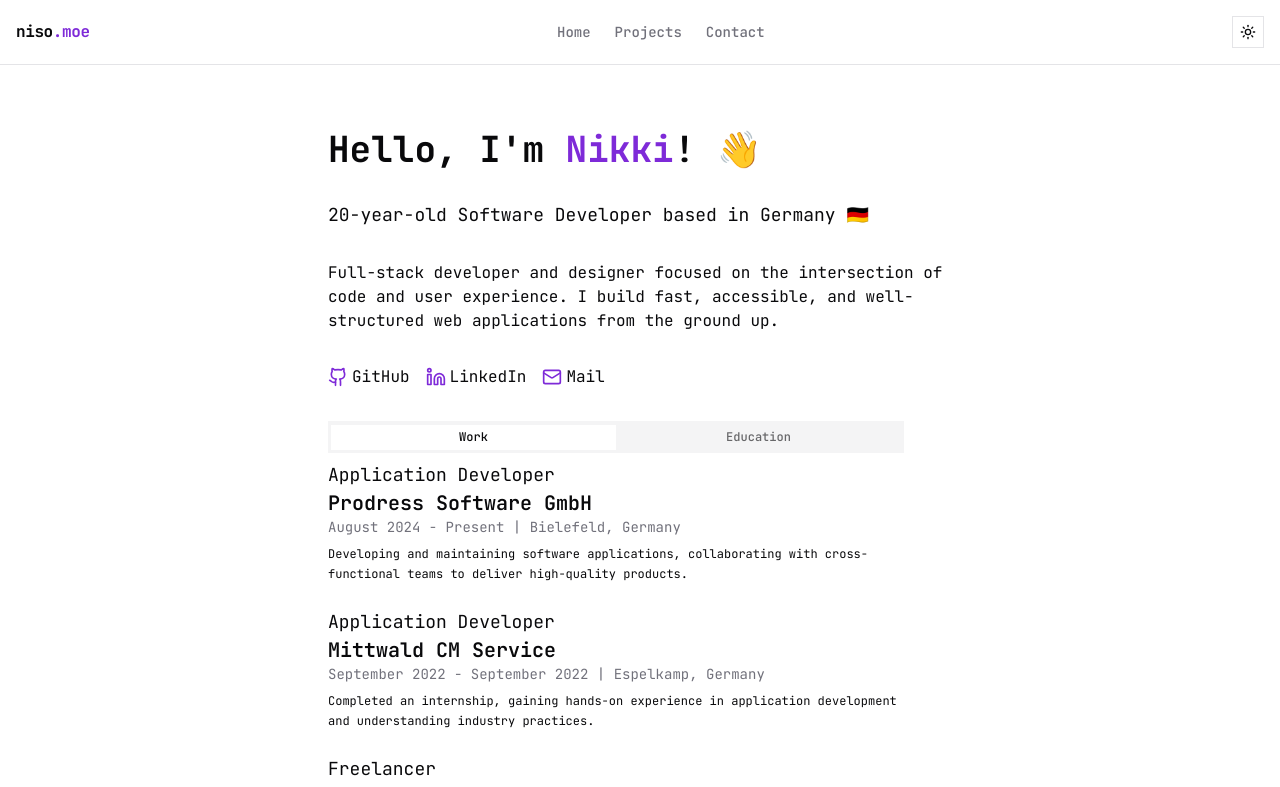
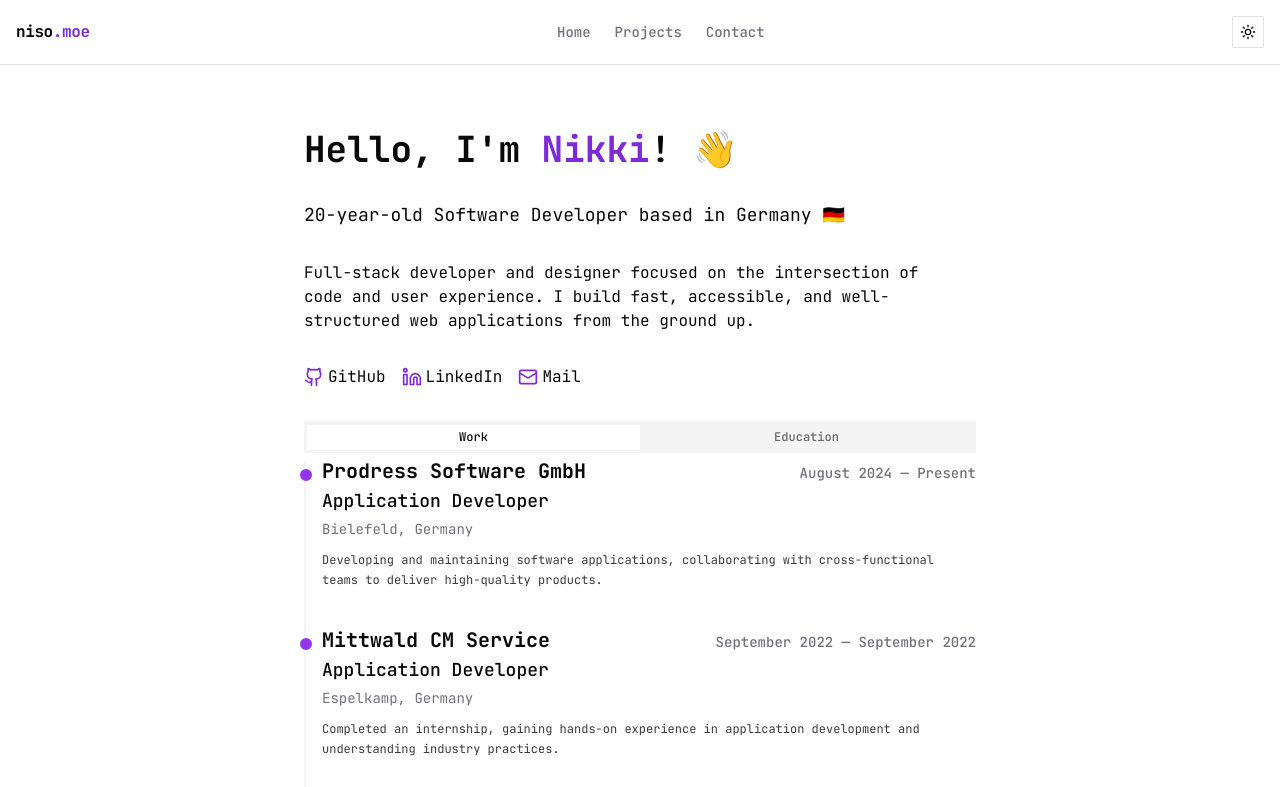
Before and after one commit to CuteNikki/Portfolio, a Next.js app: page / in a window 1280 px wide. Shown: the top 787 px of the page. Built offline with nearby package versions, Linux system fonts and the light colour scheme.

Commit message:
Refactor TabsContent layout for career and education sections with improved styling

```diff
--- a/src/app/page.tsx
+++ b/src/app/page.tsx
@@ -126,42 +126,84 @@ export default function Home() {
             </li>
           ))}
         </ul>
-        <Tabs defaultValue='work' className='w-full max-w-xl'>
+        <Tabs defaultValue='work' className='w-full max-w-2xl'>
           <TabsList className='w-full'>
             <TabsTrigger value='work'>Work</TabsTrigger>
             <TabsTrigger value='education'>Education</TabsTrigger>
           </TabsList>
           <TabsContent value='work'>
-            <ul>
+            <div className='border-muted relative flex flex-col border-l-2 pl-4'>
               {ABOUT.career.map(
                 ({ from, to, title, company, location, description }) => (
-                  <li key={`${title}-${company}`} className='mb-6'>
-                    <h3 className='text-lg'>{title}</h3>
-                    <h3 className='text-xl font-semibold'>{company}</h3>
-                    <p className='text-muted-foreground text-sm'>
-                      {formatDate(from)} - {formatDate(to)} | {location}
-                    </p>
-                    <p className='mt-2'>{description}</p>
-                  </li>
+                  <div
+                    key={`${title}-${company}`}
+                    className='relative mb-10 last:mb-0'
+                  >
+                    {/* The Dot */}
+                    <span
+                      className='bg-primary border-background absolute top-1.5 -left-4 size-4 -translate-x-1/2 rounded-full border-2'
+                      aria-hidden='true'
+                    />
+
+                    {/* Content */}
+                    <div className='flex flex-col gap-1'>
+                      <div className='flex flex-col sm:flex-row sm:items-baseline sm:justify-between'>
+                        <h3 className='text-xl leading-none font-bold'>
+                          {company}
+                        </h3>
+                        <time className='text-muted-foreground text-sm font-medium'>
+                          {formatDate(from)} — {formatDate(to)}
+                        </time>
+                      </div>
+                      <h4 className='text-lg font-medium'>{title}</h4>
+                      <p className='text-muted-foreground text-sm'>
+                        {location}
+                      </p>
+                      <p className='text-foreground/80 mt-2 leading-relaxed'>
+                        {description}
+                      </p>
+                    </div>
+                  </div>
                 ),
               )}
-            </ul>
+            </div>
           </TabsContent>
           <TabsContent value='education'>
-            <ul>
+            <div className='border-muted relative flex flex-col border-l-2 pl-4'>
               {ABOUT.education.map(
                 ({ from, to, title, school, location, description }) => (
-                  <li key={`${title}-${school}`} className='mb-6'>
-                    <h3 className='text-lg'>{title}</h3>
-                    <h3 className='text-xl font-semibold'>{school}</h3>
-                    <p className='text-muted-foreground text-sm'>
-                      {formatDate(from)} - {formatDate(to)} | {location}
-                    </p>
-                    <p className='mt-2 text-base'>{description}</p>
-                  </li>
+                  <div
+                    key={`${title}-${school}`}
+                    className='relative mb-10 last:mb-0'
+                  >
+                    {/* The Dot */}
+                    <span
+                      className='bg-primary border-background absolute top-1.5 -left-4 size-4 -translate-x-1/2 rounded-full border-2'
+                      aria-hidden='true'
+                    />
+
+                    {/* Content */}
+                    <div className='flex flex-col gap-1'>
+                      <div className='flex flex-col sm:flex-row sm:items-baseline sm:justify-between'>
+                        <h3 className='text-xl leading-none font-bold'>
+                          {school}
+                        </h3>
+                        <time className='text-muted-foreground text-sm font-medium'>
+                          {formatDate(from)} — {formatDate(to)}
+                        </time>
+                      </div>
+                      <h4 className='text-lg font-medium'>{title}</h4>
+                      <p className='text-muted-foreground text-sm'>
+                        {location}
+                      </p>
+                      <p className='text-foreground/80 mt-2 leading-relaxed'>
+                        {description}
+                      </p>
+                    </div>
+                  </div>
                 ),
               )}
-            </ul>
+            </div>
           </TabsContent>
         </Tabs>
       </main>
```
